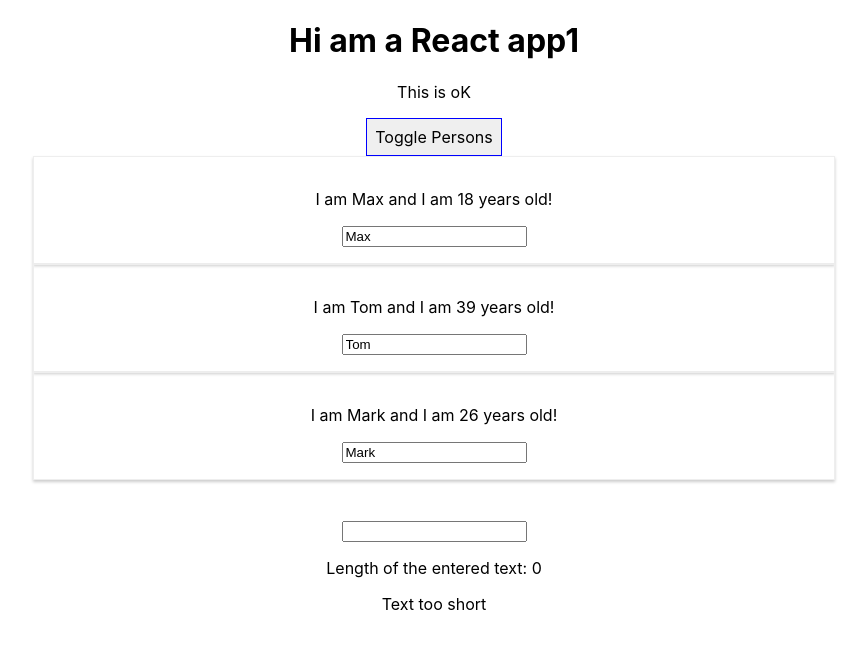
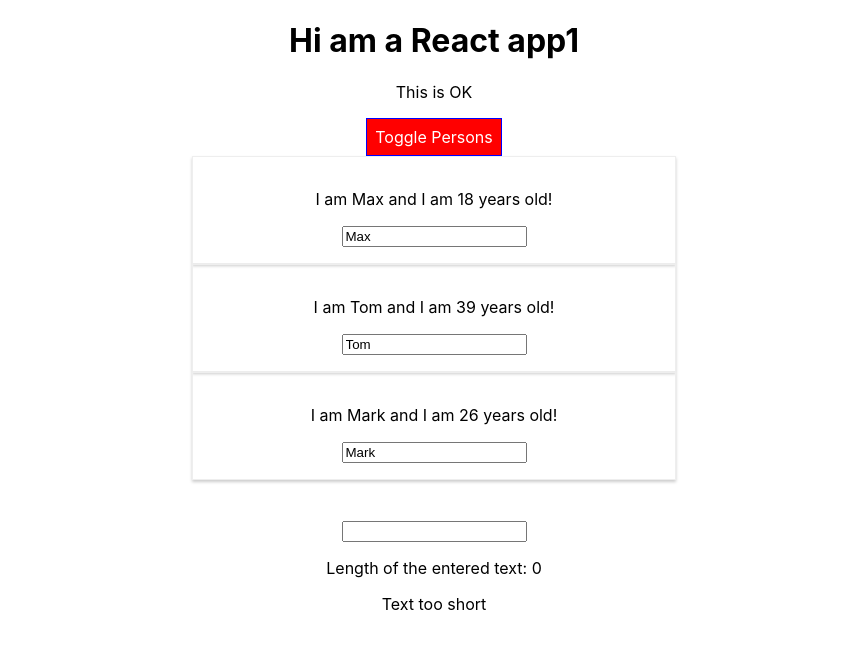
Before and after one commit to y0j/react-playground, a React (Create React App) app: page / in a window 1280 px wide. Both pictures are taken after a click on the button "Toggle Persons". Shown: the top 648 px of the page, without its empty margins (206-1073 px from the left). Built offline with nearby package versions, Linux system fonts and the light colour scheme.

Commit message:
Radium css

```diff
--- a/package.json
+++ b/package.json
@@ -6,6 +6,7 @@
     "@testing-library/jest-dom": "^4.2.4",
     "@testing-library/react": "^9.5.0",
     "@testing-library/user-event": "^7.2.1",
+    "radium": "^0.26.0",
     "react": "^16.13.1",
     "react-dom": "^16.13.1",
     "react-scripts": "3.4.1"
--- a/src/App.css
+++ b/src/App.css
@@ -1,3 +1,11 @@
 .App {
   text-align: center;
 }
+
+.red {
+  color: red;
+}
+
+.bold {
+  font-weight: bold;
+}
--- a/src/App.js
+++ b/src/App.js
@@ -3,6 +3,7 @@
 import Person from './Person/Person';
 import Validation from './Validation/Validation';
 import Char from './Char/Char';
+import Radium, {StyleRoot} from 'radium';
 
 class App extends Component {
   state = {
@@ -64,11 +65,16 @@
 
   render () {
     const style = {
-      backgroundcolor: 'white',
+      backgroundColor: 'green',
+      color: 'white',
       font: 'inherit',
       border: '1px solid blue',
       padding: '8px',
-      cursor: 'pointer'
+      cursor: 'pointer',
+      ':hover': {
+        backgroundColor: 'lightgreen',
+        color: 'black'
+      }
     };
 
     let persons = null;
@@ -85,6 +91,20 @@
           })}
         </div>
       );
+
+      style.backgroundColor = 'red';
+      style[':hover'] = {
+        backgroundColor: 'salmon',
+        color: 'black'
+      }
+    }
+
+    let classes = [];
+    if (this.state.persons.length <=2){
+      classes.push('red');
+    }
+    if (this.state.persons.length <=1) {
+      classes.push('bold');
     }
 
     const charList = this.state.textInput.split('').map((ch, index) => {
@@ -94,14 +114,15 @@
         clicked={() => this.deleteCharHandler(index)}/>;
     });
 
-
     return (
+      <StyleRoot>
       <div className="App">
         <h1>Hi am a React app1</h1>
-        <p> This is oK </p>
+        <p className={classes.join(' ')}>This is OK</p>
         <button
-        style={style}
-        onClick={this.togglePersonsHandler}>Toggle Persons</button>
+          style={style}
+          onClick={this.togglePersonsHandler}>Toggle Persons
+        </button>
         {persons}
         <br/>
         <br/>
@@ -110,12 +131,13 @@
         <Validation textInputLength={this.state.textInputLength} />
         {charList}
       </div>
+      </StyleRoot>
     );
     //return React.createElement('div', {className: 'App'}, React.createElement('h1', null, 'Does this work now?'));
   }
 }
 
-export default App;
+export default Radium(App);
 
 
 //        <input type="text" onChange={(event) => this.nameChangedHandler(event, )}/>
--- a/src/Person/Person.js
+++ b/src/Person/Person.js
@@ -1,9 +1,15 @@
 import React from 'react';
 import './Person.css';
+import Radium from 'radium';
 
 const person = (props) => {
+    const style = {
+        '@media (min-width: 500px)': {
+            width: '450px'
+        }
+    };
     return (
-        <div className="Person">
+        <div className="Person" style={style}>
             <p onClick={props.click}>I am {props.name} and I am {props.age} years old!</p>
             <p>{props.children}</p>
             <input type="text" onChange={props.changed} value={props.name} />
@@ -11,4 +17,4 @@
     )
 };
 
-export default person;
+export default Radium(person);
```
Also changed, not shown: 1 other file (tests, documents, lock files or other folders).
